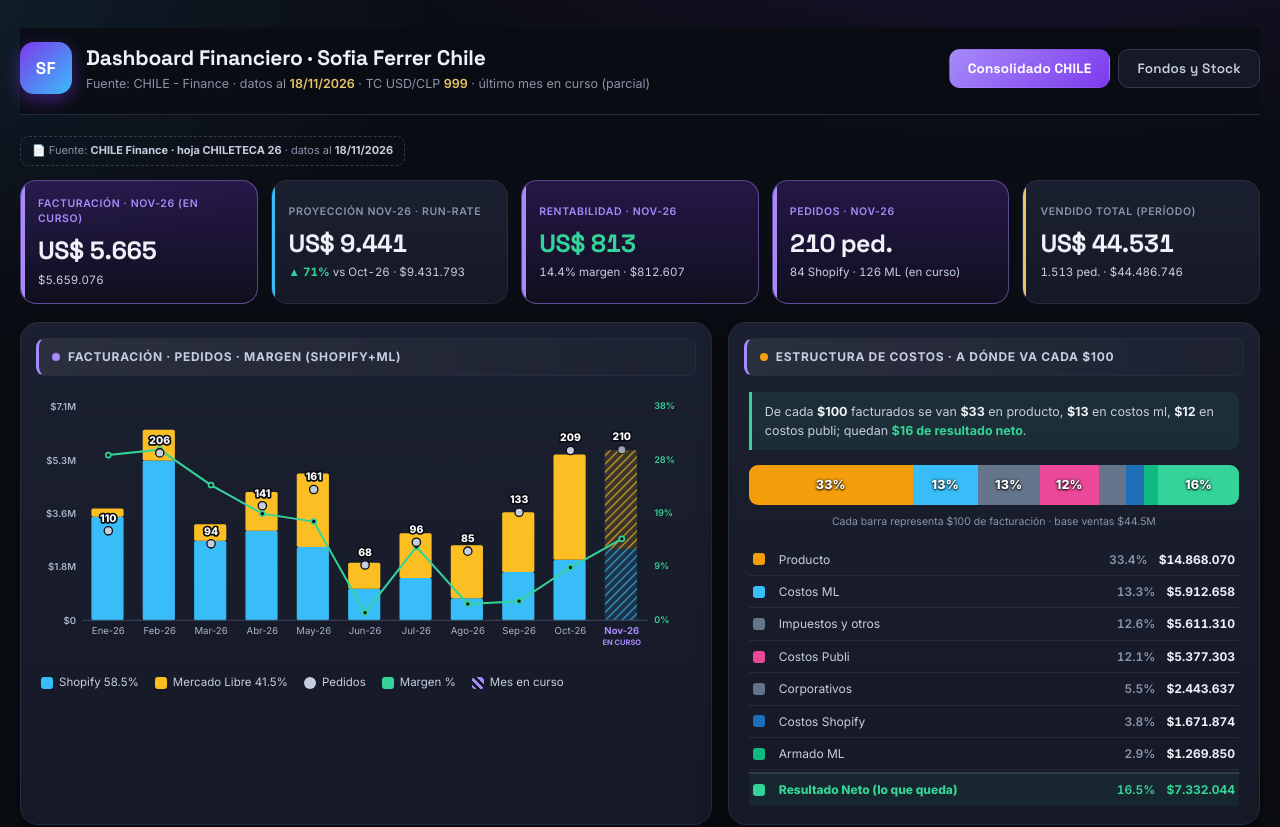
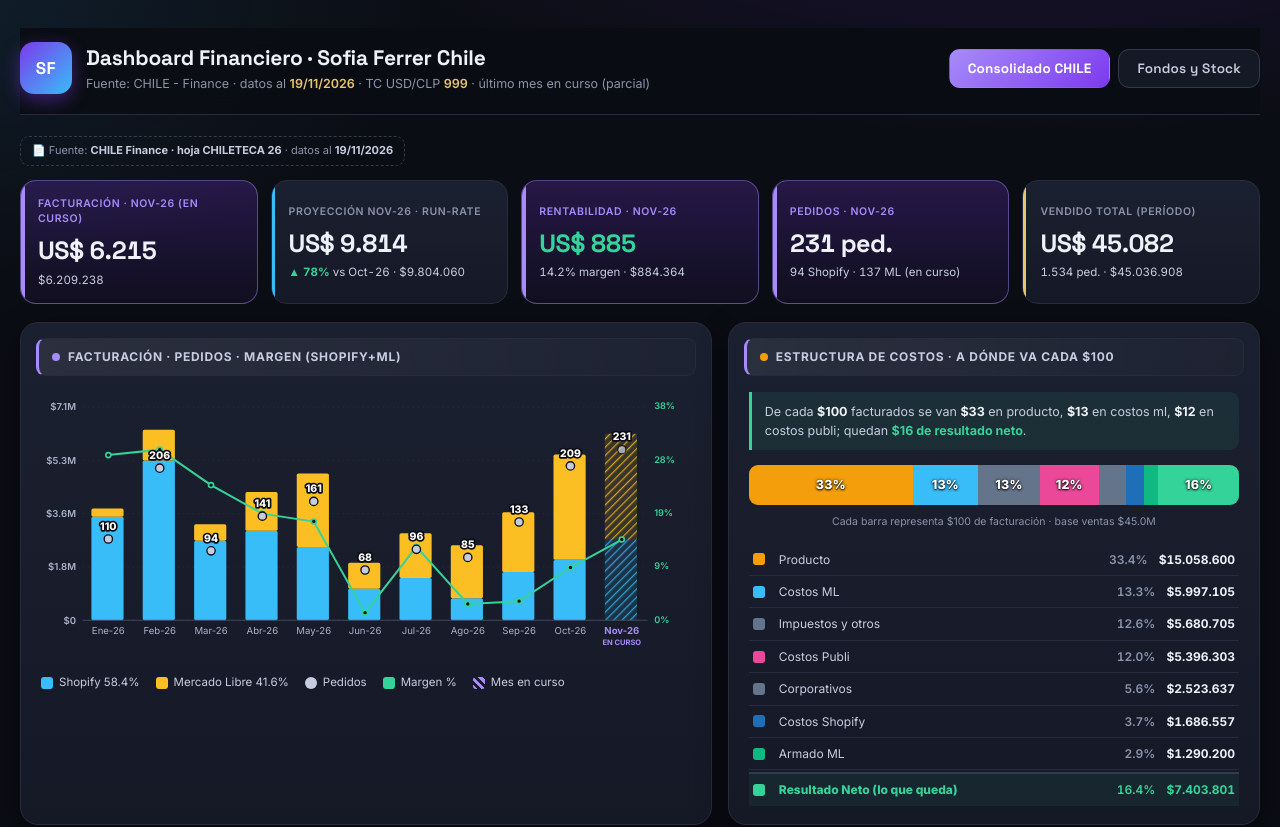
Before and after one commit to agustinperazolo-bot/calculadora-ML, a plain HTML site: page Dashboard_Finanzas_CHILE.html in a window 1280 px wide. Shown: the top 827 px of the page. Drawn offline with Linux system fonts and the light colour scheme.

Commit message:
Add files via upload

```diff
--- a/Dashboard_Finanzas_CHILE.html
+++ b/Dashboard_Finanzas_CHILE.html
@@ -205,7 +205,7 @@
       <div class="logo">SF</div>
       <div>
         <h1>Dashboard Financiero · Sofia Ferrer Chile</h1>
-        <div class="sub">Fuente: CHILE - Finance · datos al <b>18/11/2026</b> · TC USD/CLP <b id="tcnote">999</b> · último mes en curso (parcial)</div>
+        <div class="sub">Fuente: CHILE - Finance · datos al <b>19/11/2026</b> · TC USD/CLP <b id="tcnote">999</b> · último mes en curso (parcial)</div>
       </div>
     </div>
     <div class="tabs">
@@ -216,7 +216,7 @@
   <div id="srcchip"></div>
   <div id="tab_cl" class="tab show"></div>
   <div id="tab_fs" class="tab"></div>
-  <div class="foot">Chileteca SpA · montos en CLP (USD al TC 999) · generado el 18/11/2026</div>
+  <div class="foot">Chileteca SpA · montos en CLP (USD al TC 999) · generado el 19/11/2026</div>
 </div>
 <script>
 /* ===== DASHBOARD CHILE · datos ===== */
@@ -224,13 +224,13 @@ let USD=999; // CLP por USD (2026: hoja $ chi EERR-26 / panel Fondos · 2025: ho
 const TC_YEAR={"2026":999,"2025":921};
 const usd=n=>"US$ "+Math.round(n/USD).toLocaleString("es-CL");
 const DATA={
-"shop":{partial:true,months:["Ene-26","Feb-26","Mar-26","Abr-26","May-26","Jun-26","Jul-26","Ago-26","Sep-26","Oct-26","Nov-26"],envios:[101,169,76,96,76,33,41,27,54,67,84],pventa:[34156,31461,34833,31016,32090,31850,34353,27100,29693,29991,28364],ventas:[3449756,5316909,2647308,2977536,2438840,1051050,1408473,731700,1603422,2009397,2382576],cv:[1916969,2862374,1576946,1929224,1618221,756699,905213,535562,1015237,285166],margenBruto:[1532787,2454535,1070362,1048312,820619,294351,503260,196138,588185,891434],corpo:[87053,87053,87053,87053,87053,87053,87053,87053,87053,87053],resBruto:[1445734,2367482,983309,961259,733566,207298,416207,-82915,181132,484381],resNeto:[1445734,2367482,983309,961259,733566,207298,416207,-82915,181132,484381],struct:[["CMV SF Chile",8482624,"#f59e0b"],["Facebook Ads",3447647,"#ec4899"],["Shopify / Apps",812374,"#38bdf8"],["Comisiones MP",658966,"#a855f7"],["Costos Corporativos",870530,"#0ea5e9"],["Otros costos (diseño/marketing)",832000,"#f97316"]],fisco:2634712,ivaRecup:956215},
+"shop":{partial:true,months:["Ene-26","Feb-26","Mar-26","Abr-26","May-26","Jun-26","Jul-26","Ago-26","Sep-26","Oct-26","Nov-26"],envios:[101,169,76,96,76,33,41,27,54,67,94],pventa:[34156,31461,34833,31016,32090,31850,34353,27100,29693,29991,28477],ventas:[3449756,5316909,2647308,2977536,2438840,1051050,1408473,731700,1603422,2009397,2676838],cv:[1916969,2862374,1576946,1929224,1618221,756699,905213,535562,1015237,285166],margenBruto:[1532787,2454535,1070362,1048312,820619,294351,503260,196138,588185,891434],corpo:[87053,87053,87053,87053,87053,87053,87053,87053,87053,87053],resBruto:[1445734,2367482,983309,961259,733566,207298,416207,-82915,181132,484381],resNeto:[1445734,2367482,983309,961259,733566,207298,416207,-82915,181132,484381],struct:[["CMV SF Chile",8482624,"#f59e0b"],["Facebook Ads",3447647,"#ec4899"],["Shopify / Apps",812374,"#38bdf8"],["Comisiones MP",658966,"#a855f7"],["Costos Corporativos",870530,"#0ea5e9"],["Otros costos (diseño/marketing)",832000,"#f97316"]],fisco:2634712,ivaRecup:956215},
 "ml":{partial:true,months:["Dic-25","Ene-26","Feb-26","Mar-26","Abr-26","May-26","Jun-26","Jul-26","Ago-26","Sep-26","Oct-26"],envios:[78,9,37,18,45,85,35,55,58,79,81],pventa:[30660,30477,27662,30396,28778,29471,25414,27809,30405,25943,25512],ventas:[2391500,274295,1023500,547133,1295016,2505044,889500,1529500,1763500,2049500,2066500],devol:[0,0,0,0,0,58180,29990,45589,0,56980,0],margenBruto:[1674050,193697,728510,392817,915523,1698552,555289,1004532,1192747,1334988,1384555],resBruto:[990330,114806,404181,235035,435092,844032,137110,418021,518547,496768,535218],resNeto:[695091,80661,275812,165849,291700,569035,45894,253871,332296,279345,319157],dividendo:[231697,26887,91937,55283,97233,189678,15298,84624,110765,93115,106386],struct:[["Costos ML (comisión+envío)",5068989,"#38bdf8"],["Costo JOYA",2925837,"#f59e0b"],["Costo Armado",1054850,"#10b981"],["Costo Cajita",960372,"#eab308"],["Publicidad",1078800,"#ec4899"],["Devoluciones",190739,"#ef4444"],["Costo Insumos",117000,"#84cc16"]],fisco:1820430,ivaRecup:846521},
-"cl":{partial:true,months:["Ene-26","Feb-26","Mar-26","Abr-26","May-26","Jun-26","Jul-26","Ago-26","Sep-26","Oct-26","Nov-26"],enviosSH:[101,169,76,96,76,33,41,27,54,67,84],enviosML:[9,37,18,45,85,35,55,58,79,142,126],ventas:[3724051,6340409,3194441,4272552,4885704,1910560,2892384,2495200,3595942,5516427,5659076],resBruto:[1555459,2708851,1165283,1342797,1467664,266534,740035,386605,574393,1209323,1526411],resNeto:[1085728,1909107,762354,803881,851408,25546,375206,71874,120821,513512,812607],dividendo:[361909,636369,254118,267960,283803,8515,125069,23958,40274,171171,270869],struct:[["Producto",14868070,"#f59e0b"],["Costos Publi",5377303,"#ec4899"],["Costos ML",5912658,"#38bdf8"],["Costos Shopify",1671874,"#1e6fb8"],["Corporativos",2443637,"#64748b"],["Armado ML",1269850,"#10b981"]],fisco:5611311,ivaRecup:1491615}
+"cl":{partial:true,months:["Ene-26","Feb-26","Mar-26","Abr-26","May-26","Jun-26","Jul-26","Ago-26","Sep-26","Oct-26","Nov-26"],enviosSH:[101,169,76,96,76,33,41,27,54,67,94],enviosML:[9,37,18,45,85,35,55,58,79,142,137],ventas:[3724051,6340409,3194441,4272552,4885704,1910560,2892384,2495200,3595942,5516427,6209238],resBruto:[1555459,2708851,1165283,1342797,1467664,266534,740035,386605,574393,1209323,1667563],resNeto:[1085728,1909107,762354,803881,851408,25546,375206,71874,120821,513512,884364],dividendo:[361909,636369,254118,267960,283803,8515,125069,23958,40274,171171,294788],struct:[["Producto",15058600,"#f59e0b"],["Costos Publi",5396303,"#ec4899"],["Costos ML",5997105,"#38bdf8"],["Costos Shopify",1686557,"#1e6fb8"],["Corporativos",2523637,"#64748b"],["Armado ML",1290200,"#10b981"]],fisco:5680706,ivaRecup:1510062}
 };
 
 DATA.shop25={partial:false,months:["Ene-25","Feb-25","Mar-25","Abr-25","May-25","Jun-25","Jul-25","Ago-25","Sep-25","Oct-25","Nov-25","Dic-25"],envios:[85,177,98,117,82,116,79,107,100,163,326,257],pventa:[36370,32647,32509,35682,33183,32325,32166,32793,31490,33369,33013,38111],ventas:[3091450,5778519,3185882,4174794,2721006,3749700,2541114,3508851,3149000,5439147,10762238,9794527],cv:[1657555,3002220,1819556,2090934,1452187,2043444,1597998,1744475,1731138,2599220,5086784,4366228],margenBruto:[1433895,2776299,1366326,2083860,1268819,1706256,943116,1764376,1417862,2839927,5675454,5428299],corpo:[87053,87053,87053,87053,87053,87053,87053,87053,87053,87053,87053,87053],resBruto:[1346842,2689246,1279273,1996807,1181766,1619203,856063,1677323,1330809,2752874,5588401,5341246],resNeto:[1346842,2689246,1279273,1996807,1181766,1619203,856063,1677323,1330809,2752874,5588401,5341246],struct:[["CMV SF Chile",19935333,"#f59e0b"],["Facebook Ads",6007854,"#ec4899"],["Comisiones MP",1673201,"#a855f7"],["Shopify / Apps",1575352,"#38bdf8"],["Costos Corporativos",1044636,"#0ea5e9"]],fisco:7252839,ivaRecup:2010558};
-const FONDOS={"fecha":"18/11/2026","tc":999,"conv":{"iniUSD":6133,"actUSD":16071,"stkUSD":10714},"caja":[["Santander $",4275500],["MercadoPago",7648000],["Santander USD",99900]],"socios":[["Pera",3057514],["Seba",0],["Nico",2485194]],"mediacor":[["Compra joyas · deuda 2025",1128870],["Compra anillos + cajas · deuda 2026",0]],"retiros":[["Retiros Seba 2026",1800000],["Retiros Nico 2026",933881]],"casa":[["2cora",412987,78],["Nudo",630619,125],["Pelota",199800,125],["Cadena",268531,168],["Cajitas",1584000,960],["Pulseras",47253,22],["Puls 2 cora",127792,78],["Estuche Blanco",512307,222],["Estuche Puls Nudo",39231,17],["Anillos",314925,444],["Puls Olita",517342,126],["Puls Cruz Comunión",396543,446],["Puls Nudo",90190,122],["Forever D",763556,281],["Forever P",236403,87]],"full":[["2cora",137662,26],["Nudo",90809,18],["Cajitas",100650,61],["Estuche Blanco",16154,7],["Estuche Puls Nudo",23077,10],["Anillos",19860,28],["Puls Cruz Comunión",2667,3],["Puls Nudo",10350,14]],"transito":[["2cora",2647350,500],["Nudo",1513485,300]]};
+const FONDOS={"fecha":"18/11/2026","tc":999,"conv":{"iniUSD":6133,"actUSD":16428,"stkUSD":10642},"caja":[["Santander $",4275500],["MercadoPago",8077000],["Santander USD",99900]],"socios":[["Pera",3057514],["Seba",0],["Nico",2485194]],"mediacor":[["Compra joyas · deuda 2025",1128870],["Compra anillos + cajas · deuda 2026",0]],"retiros":[["Retiros Seba 2026",1800000],["Retiros Nico 2026",933881]],"casa":[["2cora",407692,77],["Nudo",615484,122],["Pelota",199800,125],["Cadena",268531,168],["Cajitas",1574100,954],["Pulseras",47253,22],["Puls 2 cora",127792,78],["Estuche Blanco",503076,218],["Estuche Puls Nudo",39231,17],["Anillos",309250,436],["Puls Olita",513236,125],["Puls Cruz Comunión",396543,446],["Puls Nudo",90190,122],["Forever D",763556,281],["Forever P",233686,86]],"full":[["2cora",127073,24],["Nudo",85764,17],["Cajitas",95700,58],["Estuche Blanco",16154,7],["Estuche Puls Nudo",23077,10],["Anillos",19860,28],["Puls Cruz Comunión",2667,3],["Puls Nudo",10350,14]],"transito":[["2cora",2647350,500],["Nudo",1513485,300]]};
 const SRC={sh25:"CHILE Finance · hoja $ chi EERR-25",sh:"CHILE Finance · hoja $ chi EERR-26",ml:"CHILE Finance · hoja ML Finz 26",cl:"CHILE Finance · hoja CHILETECA 26",fs:"CHILE Finance · hoja Analisis Rent 26 (panel FONDOS y STOCKS)"};
 function setSrc(k){const el=document.getElementById("srcchip");if(!el)return;const b=document.querySelector(".sub b");el.innerHTML=`\u{1F4C4} Fuente: <b>${SRC[k]||""}</b> · datos al <b>${b?b.textContent:""}</b>`;}
 
```
